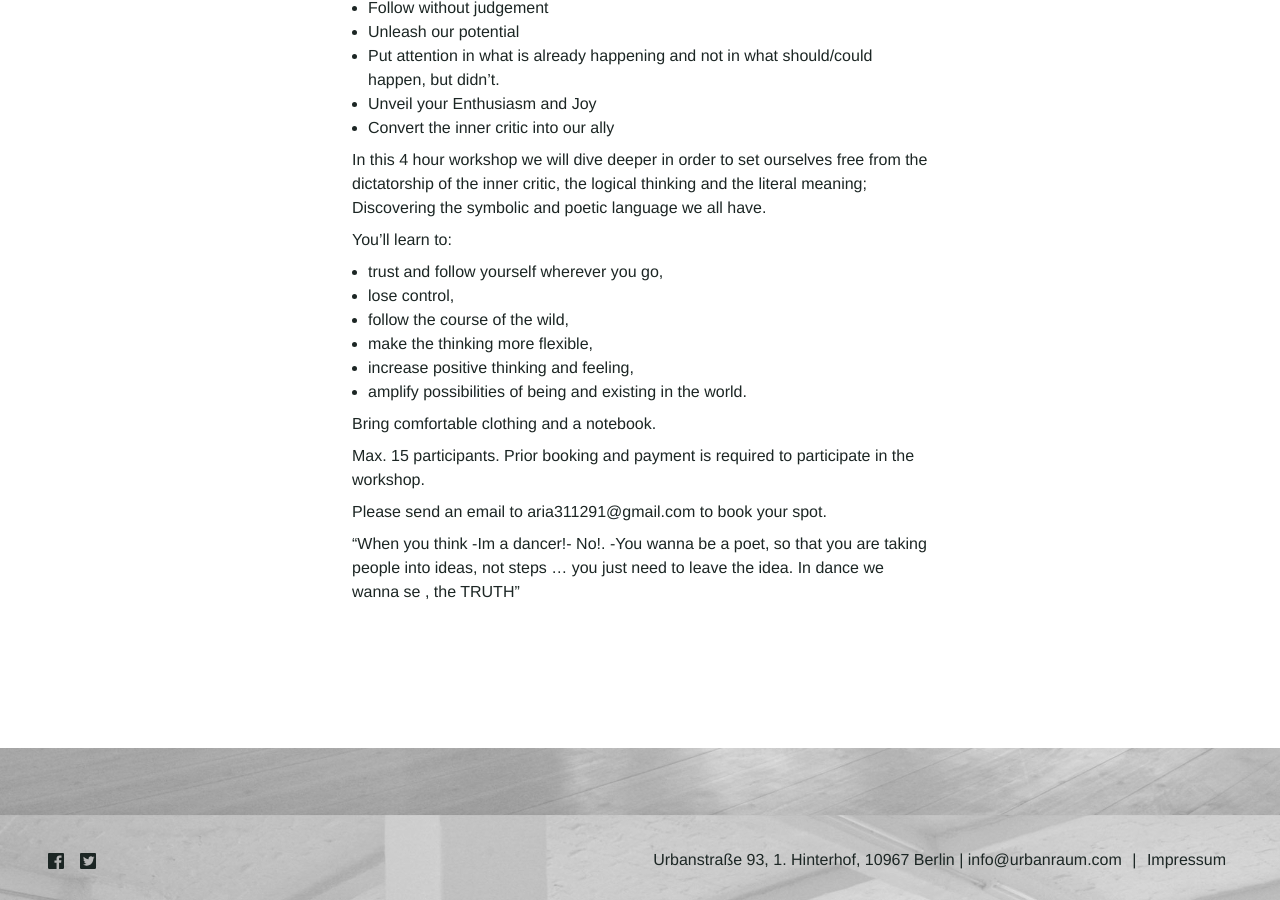
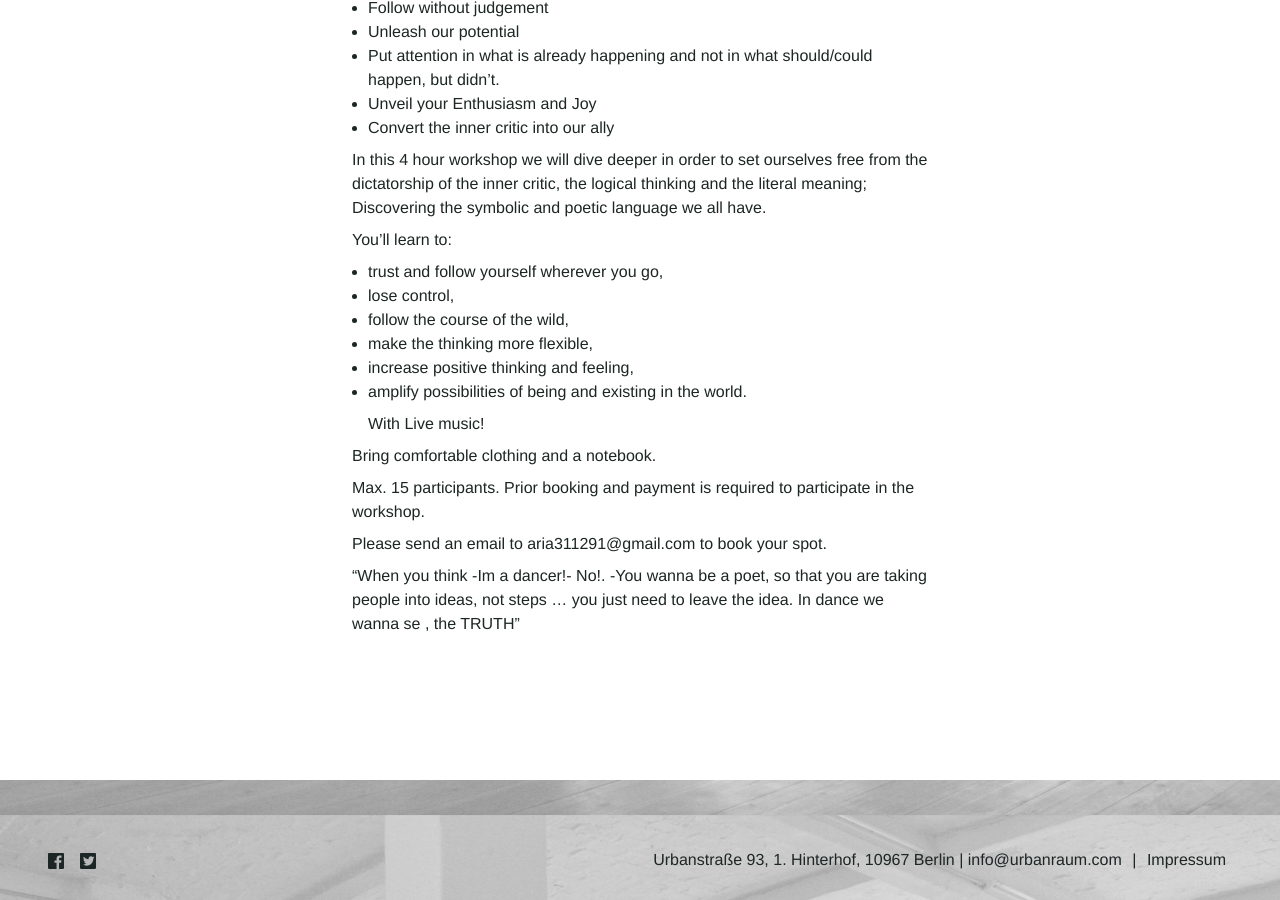
Before and after one commit to Kriesse/urbanraum, a Jekyll site: the page built from _workshops/the_poetry_of_the_body.md, in a window 1280 px wide and 900 px high, scrolled down 1162 px. Built offline with Jekyll 4.4.1, drawn with Linux system fonts in a browser that asks for light colours; nearby versions of some CDN libraries.

Commit message:
Update the_poetry_of_the_body.md

```diff
--- a/_workshops/the_poetry_of_the_body.md
+++ b/_workshops/the_poetry_of_the_body.md
@@ -55,6 +55,8 @@ description_en: |
   - increase positive thinking and feeling,
   - amplify possibilities of being and existing in the world.
 
+    With Live music!
+
   Bring comfortable clothing and a notebook.
 
   Max. 15 participants. Prior booking and payment is required to participate in the workshop.
```
